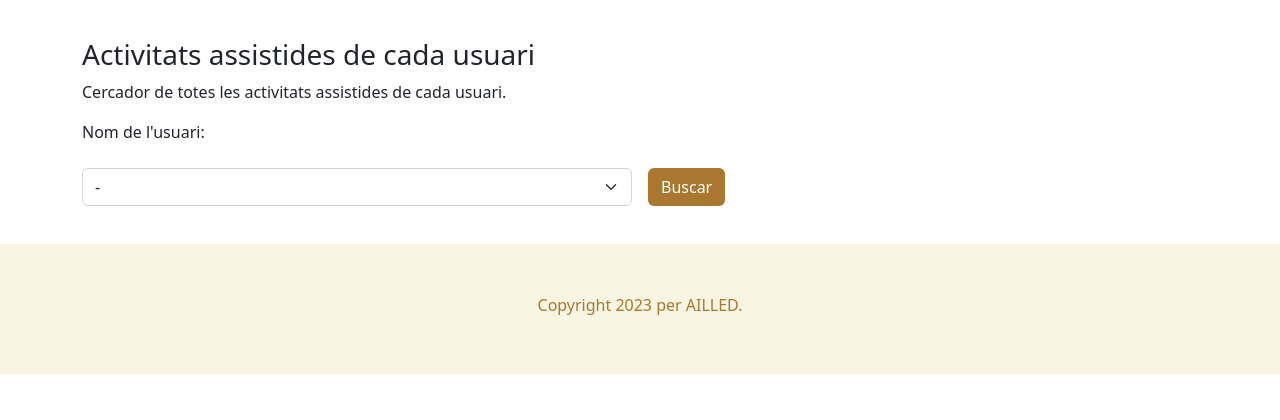
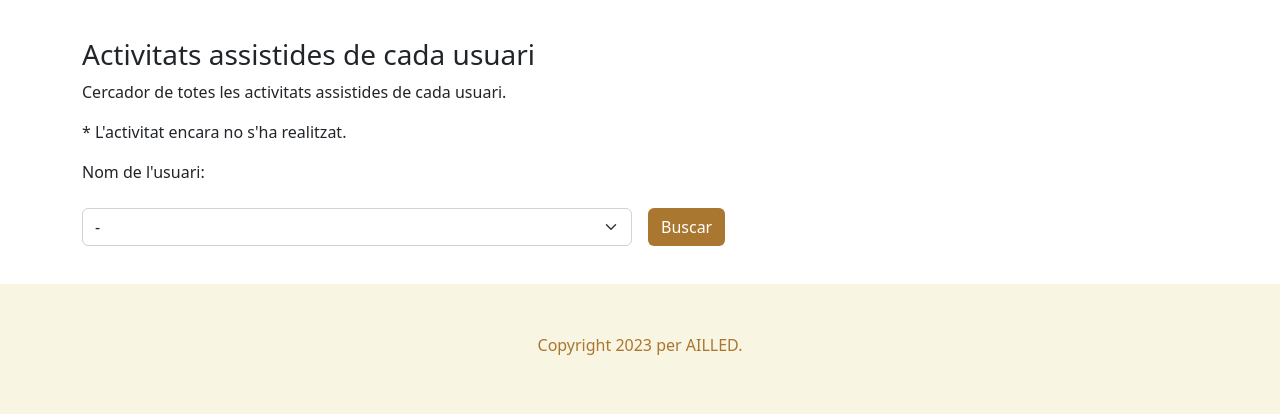
Before and after one commit to omainou/treball_final, a PHP site: page /admin_activitats_assistides_usuaris.php in a window 1280 px wide. Shown: the part 61-481 px from the top of the page. Run offline with PHP 8.4, Linux system fonts and the light colour scheme; a user stored in the database is signed in; data comes from the database, SQL or seed files in the repository.

Commit message:
Pàgina d'activitats assistides actualitzada

```diff
--- a/admin_activitats_assistides_usuaris.php
+++ b/admin_activitats_assistides_usuaris.php
@@ -29,6 +29,8 @@
             ?>
             <h3>Activitats assistides de cada usuari</h3>
             <p>Cercador de totes les activitats assistides de cada usuari.</p>
+
+            <p>* L'activitat encara no s'ha realitzat.</p>
 
             <form class="row g-3" method="post" action="admin_activitats_assistides_usuaris.php">
               <label for="nom" class="form-label">
@@ -72,8 +74,8 @@
                     echo "<h5>Usuari cercat: " . $row_usuari["nom"] . "</h5>";
                   }
                 }
+
                 ?>
-
                 <div class="table-responsive">
                   <table class="table" style="font-size: 15px">
                     <thead>
@@ -81,51 +83,41 @@
                         <th scope="col">-</th>
                         <th scope="col">Nom activitat</th>
                         <th scope="col">Ubicació activitat</th>
-                        <th scope="col">Dia</th>
-                        <th scope="col">Apuntades</th>
-                        <th scope="col">Usuari/a creador/a</th>
-                        <th scope="col">S'ha assistit?</th>
+                        <th scope="col">Dia i hora</th>
+                        <th scope="col">Ha assistit?</th>
                       </tr>
                     </thead>
                     <tbody>
+
                       <?php
+
                         $sql_participants_apuntats = "SELECT * FROM participants_apuntats WHERE id_usuari = " . $usuari;
                         $result_participants_apuntats = $connexio->query($sql_participants_apuntats);
 
                         if ($result_participants_apuntats->num_rows > 0) {
                           $contador = 1;
+                          $dia_ara = date("Y-m-d");
 
                           while ($row_participants_apuntats = $result_participants_apuntats->fetch_assoc()) {
                             echo "<tr>";
+                              $sql_activitat = "SELECT * FROM activitat WHERE id = " . $row_participants_apuntats["id_activitat"];
+                              $resultat_activitat = $connexio->query($sql_activitat);
 
-                          $sql_activitats = "SELECT * FROM activitat WHERE dia <= '$dia_avui' AND id = " . $row_participants_apuntats["id_activitat"];
-                          $result_activitats = $connexio->query($sql_activitats);
+                              if ($resultat_activitat->num_rows > 0) {
+                                while ($row_activitat = $resultat_activitat->fetch_assoc()) {
 
-                          if ($result_activitats->num_rows > 0) {
-                            while ($row_activitats = $result_activitats->fetch_assoc()) {
                                     echo "<td>" . ($contador++) . "</td>";
-
-                              echo "<td>";
-                                echo "<a href='detall_activitat.php?id=" . $row_activitats["id"] . "'>" . $row_activitats["nom"] . "</a>";
-                              echo "</td>";
-
-                              echo "<td>" . $row_activitats["ubicacio"] . "</td>";
-
-                              echo "<td>" . date("d-m-Y", strtotime($row_activitats["dia"])) . "</td>";
-
-                              echo "<td>" . $row_participants_apuntats["numero_participants"] . " persones</td>";
-
-                              echo "<td>";
-                                $sql_creador = "SELECT * FROM usuari WHERE id = " . $row_activitats["id_usuari"];
-                                $result_creador = $connexio->query($sql_creador);
-
-                                if ($result_creador->num_rows > 0) {
-                                  while ($row_creador = $result_creador->fetch_assoc()) {
-                                    echo $row_creador["nom"];
+                                    if ($dia_ara <= $row_activitat["dia"]) {
+                                      echo "<td style='color: red'>" . $row_activitat["nom"] . " * </td>";
+                                    } else {
+                                      echo "<td>" . $row_activitat["nom"] . "</td>";
+                                    }
+                                    echo "<td>" . $row_activitat["ubicacio"] . "</td>";
+                                    $data_convertida = date("d-m-Y", strtotime($row_activitat["dia"]));
+                                    $hora_convertida = date("g:ia", strtotime($row_activitat["hora"]));
+                                    echo "<td>" . $data_convertida . " " . $hora_convertida . "</td>";
                                 }
                               }
-                              echo "</td>";
-
                               echo "<td>";
                                 if ($row_participants_apuntats["assistir"] > 0) {
                                   echo "Sí";
@@ -133,35 +125,18 @@
                                   echo "No";
                                 }
                               echo "</td>";
+                            echo "</tr>";
 
                           }
-
-                          } else {
-                            echo "<td colspan='7'>Cap activitat realitzada anteriorment a data d'avui.</td>";
                         }
 
-                          echo "</tr>";
-                        }
-                      }
                       ?>
 
                     </tbody>
                   </table>
-
                 </div>
 
-                <div id="total_activitats">
-                  <?php
-                  $sql_total = "SELECT COUNT(assistir) FROM participants_apuntats WHERE assistir > 0 AND id_usuari= " . $usuari;
-                  $result_total = $connexio->query($sql_total);
 
-                  if ($result_total->num_rows > 0) {
-                    while ($row_total = $result_total->fetch_assoc()) {
-                      echo "<p>Ha assistit: " . $row_total["COUNT(assistir)"] . " activitat/s.</p>";
-                    }
-                  }
-                  ?>
-                </div>
                 <?php
 
               } else {
--- a/registrar_usuari.php
+++ b/registrar_usuari.php
@@ -40,8 +40,7 @@
             $connexio_PDO->exec("SET CHARACTER SET utf8");
 
             if ($contrasenya == $contrasenya2) {
-              $sql_afegir_usuari = "INSERT INTO usuari (nom, telefon, email, contrasenya, imatge, es_admin)
-                                        VALUES (:nom, :telefon, :email, :contrasenya, '-', 0)";
+              $sql_afegir_usuari = "INSERT INTO usuari (nom, telefon, email, contrasenya, imatge, es_admin) VALUES (:nom, :telefon, :email, :contrasenya, '-', 0)";
               $resultat = $connexio_PDO->prepare($sql_afegir_usuari);
 
               $resultat->execute(array(
```
Lines whose indentation alone changed are shown as unchanged.
